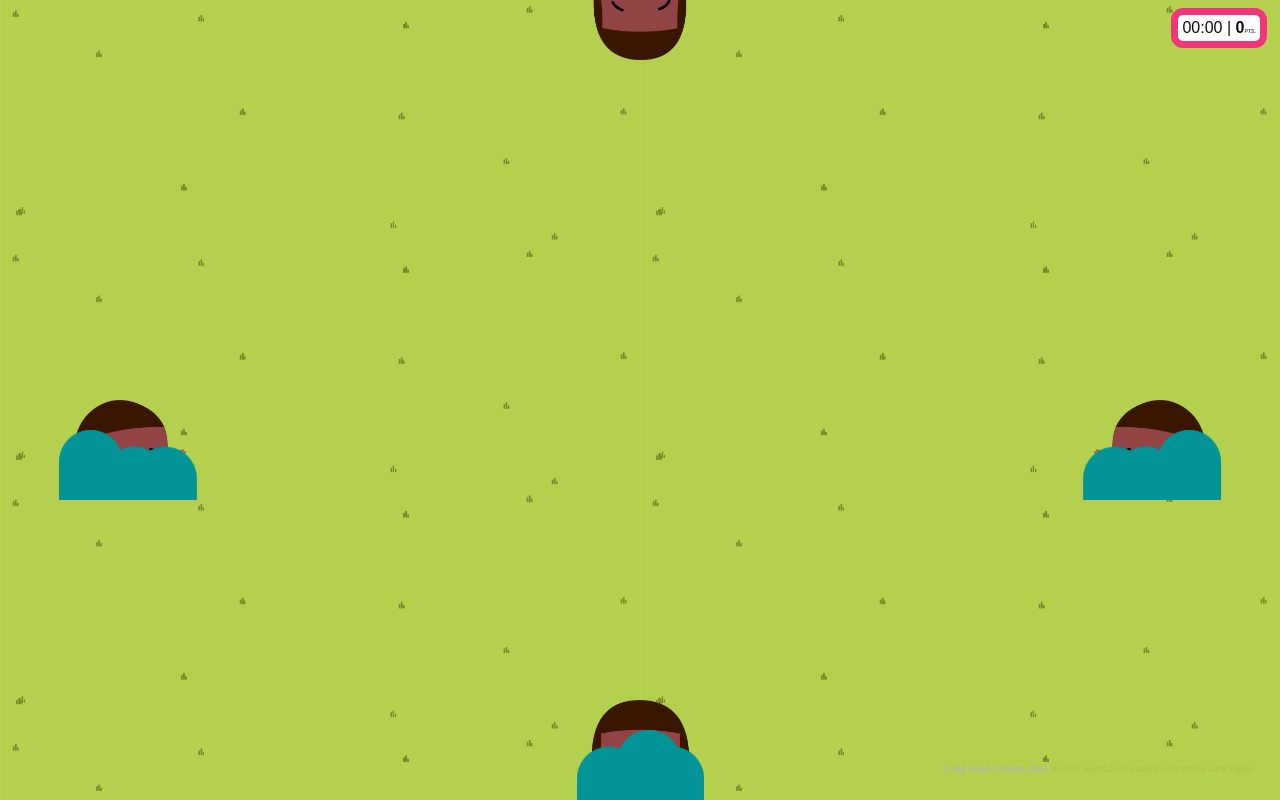
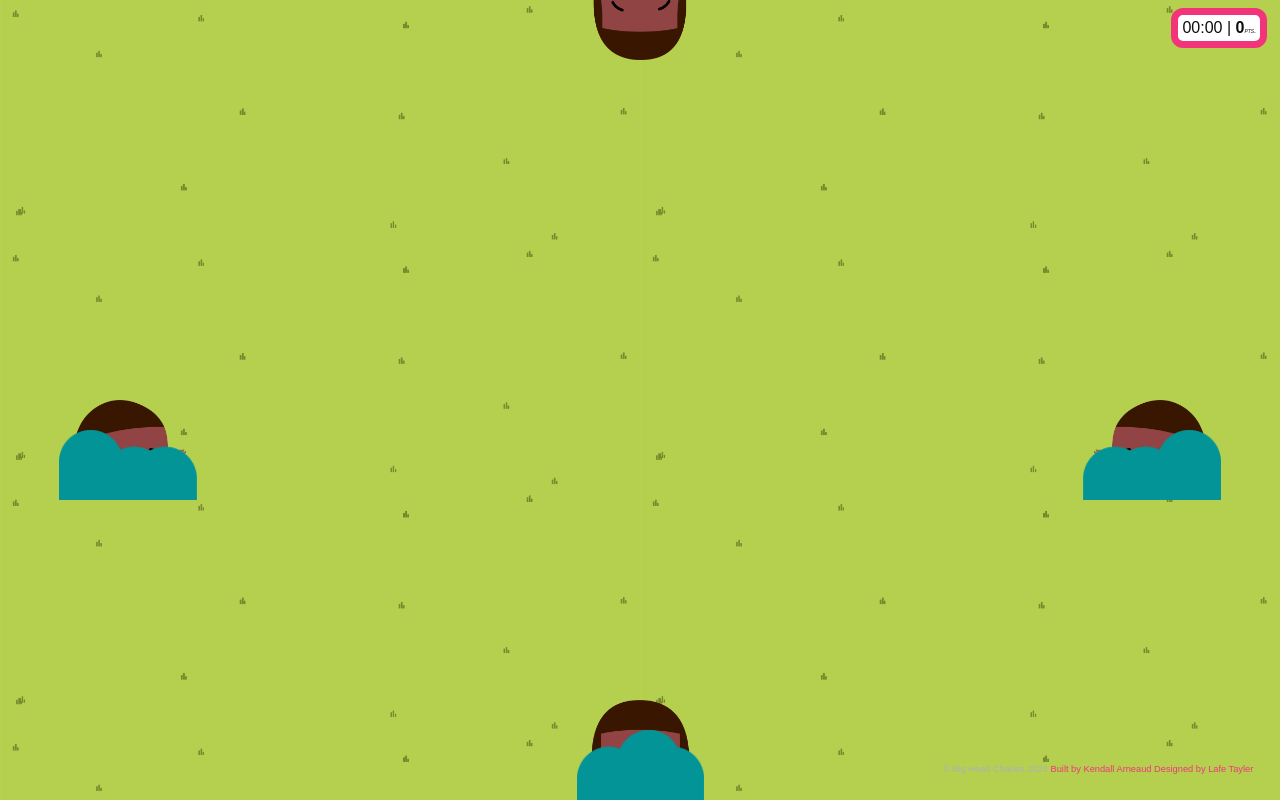
Before and after one commit to karneaud/bighead-charles-tag-game, a website built with Parcel: page src/index.html in a window 1280 px wide. Built offline with nearby package versions, Linux system fonts and the light colour scheme; some packages are replaced by stand-ins of ours; what preload-it, tiny-modal would draw is missing.

Commit message:
switch color for footer link

```diff
--- a/src/styles/_footer.scss
+++ b/src/styles/_footer.scss
@@ -12,7 +12,7 @@
   z-index: 0;
 
     a {
-      color: $link-muted;
+      color: $secondary;
 
       &:hover {
         text-decoration: underline;
```
